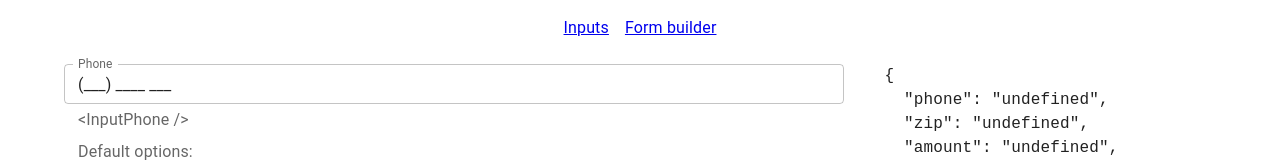
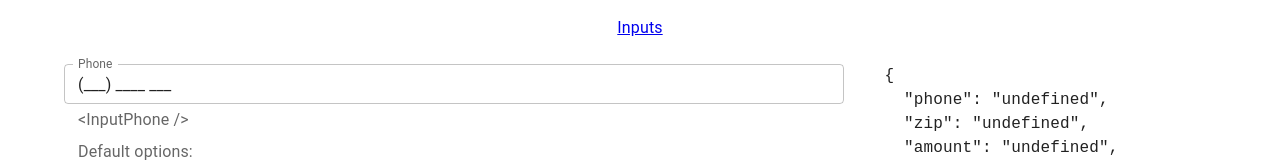
Before and after one commit to yuyokk/react-design-system-inputs, a React (Vite) app: page / in a window 1280 px wide. Shown: the top 162 px of the page. Built offline with nearby package versions, Linux system fonts and the light colour scheme.

Commit message:
hide form builder

```diff
--- a/src/App.tsx
+++ b/src/App.tsx
@@ -25,7 +25,7 @@ function Layout() {
           component="nav"
         >
           <Link to="/">Inputs</Link>
-          <Link to="/form-builder">Form builder</Link>
+          {/* <Link to="/form-builder">Form builder</Link> */}
         </Stack>
 
         <Outlet />
```
